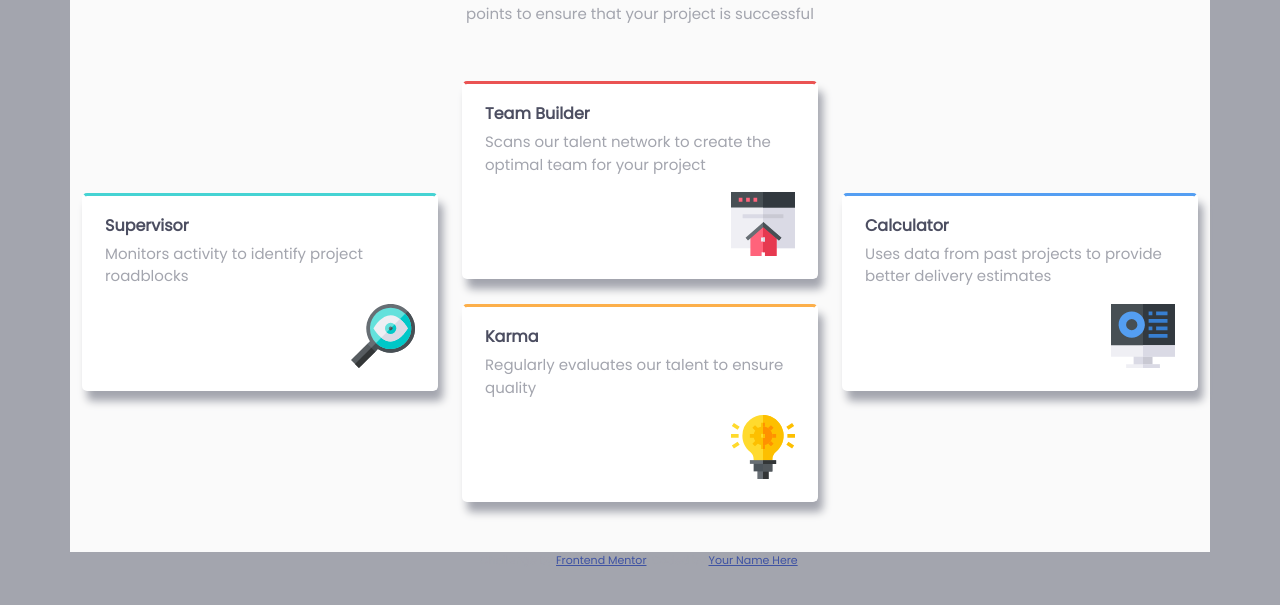
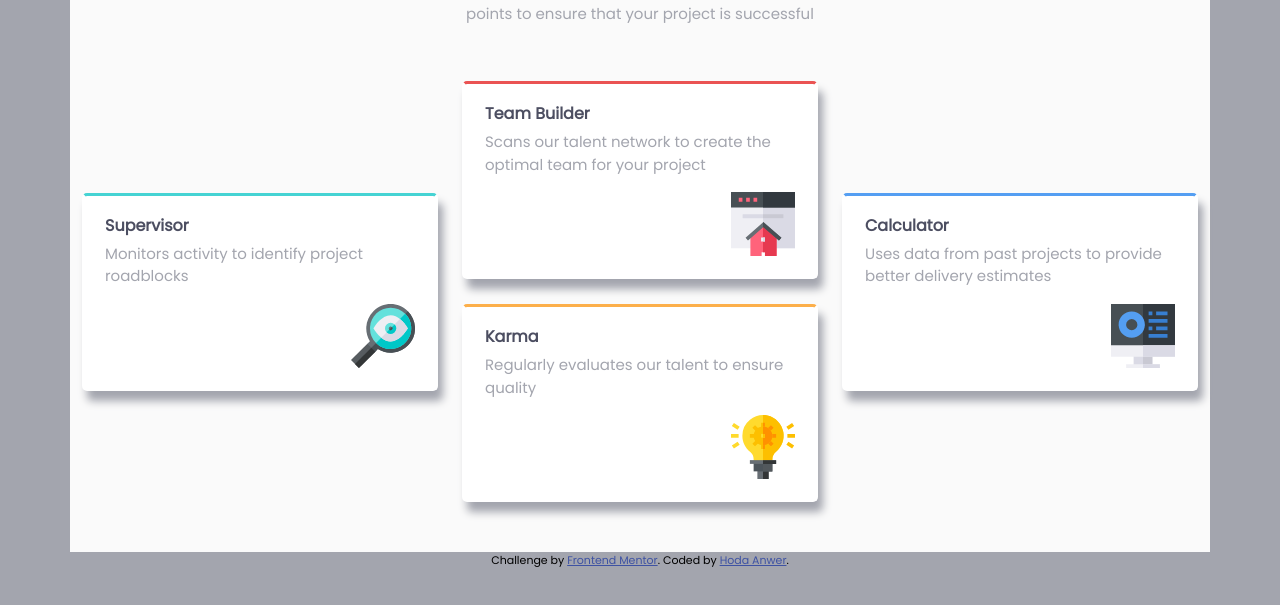
Before and after one commit to HodaAnwer/four-card-feature-section, a plain HTML site: page index.html in a window 1280 px wide. Shown: the part 183-788 px from the top of the page. Drawn offline with nearby package versions, Linux system fonts and the light colour scheme.

Commit message:
add my name

```diff
--- a/index.html
+++ b/index.html
@@ -121,6 +121,7 @@
     .attribution {
       font-size: 11px;
       text-align: center;
+      color: black;
     }
 
     .attribution a {
@@ -172,7 +173,7 @@
 
   <footer>
     <p class="attribution">
-      Challenge by <a href="https://www.frontendmentor.io?ref=challenge" target="_blank">Frontend Mentor</a>. Coded by <a href="#">Your Name Here</a>.
+      Challenge by <a href="https://www.frontendmentor.io?ref=challenge" target="_blank">Frontend Mentor</a>. Coded by <a href="#">Hoda Anwer</a>.
     </p>
   </footer>
 </body>
```
